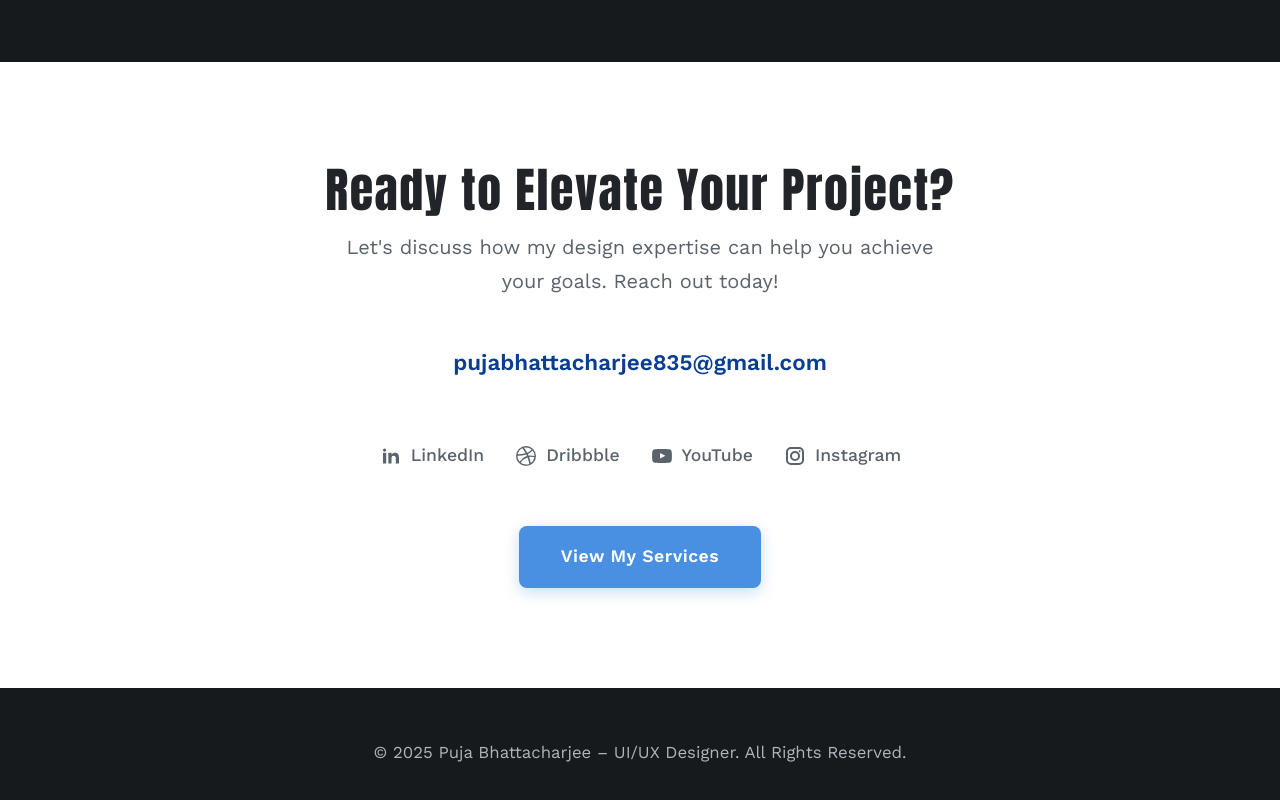
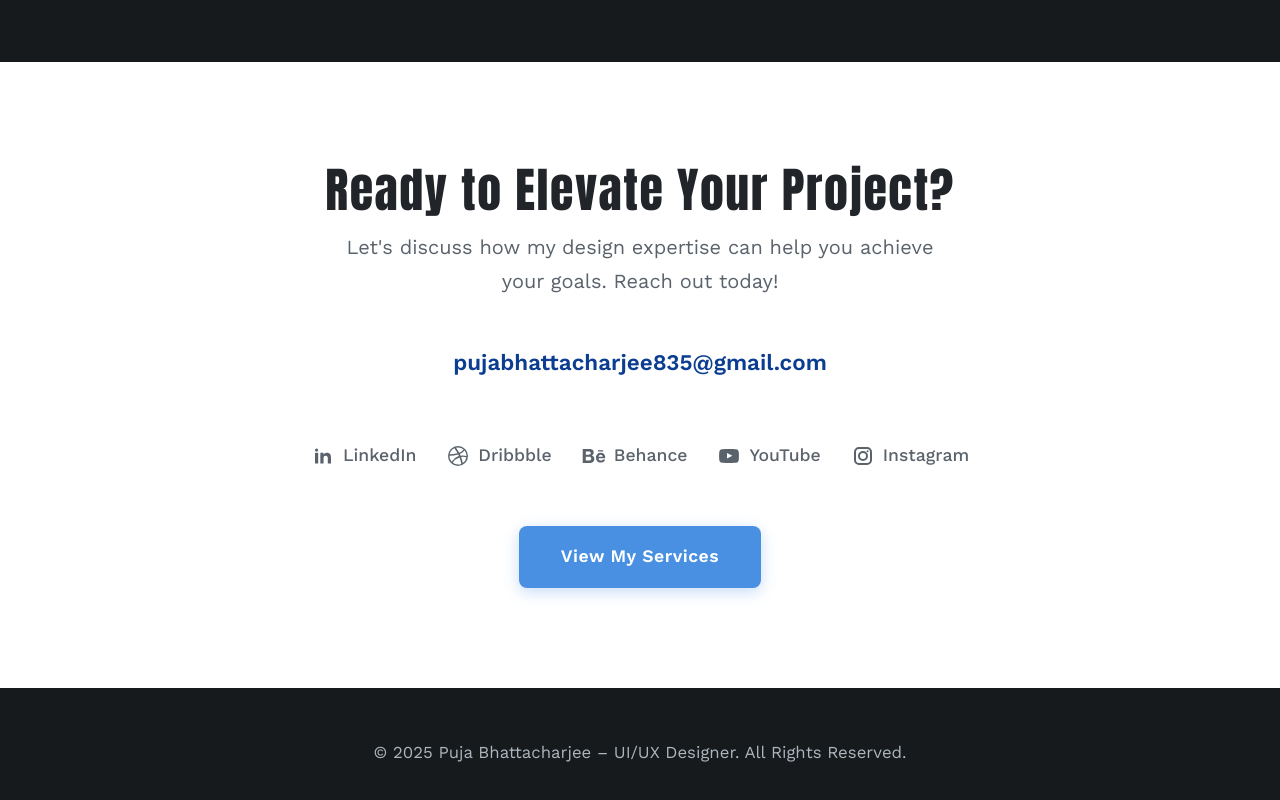
Before and after one commit to pujabhattacharjee835/me, a plain HTML site: page index.html in a window 1280 px wide. Shown: the part 7067-7867 px from the top of the page. Drawn offline with nearby package versions, Linux system fonts and the light colour scheme; no server answers.

Commit message:
Add files via upload

```diff
--- a/index.html
+++ b/index.html
@@ -286,19 +286,25 @@
             <p class="contact-subtitle">Let's discuss how my design expertise can help you achieve your goals. Reach out today!</p>
             <p><a href="mailto:pujabhattacharjee835@gmail.com" class="email-link">pujabhattacharjee835@gmail.com</a></p>
             <div class="contact-links">
-               <a href="https://linkedin.com/in/puja-bhattacharjee" target="_blank" rel="noopener noreferrer" aria-label="LinkedIn Profile" class="social-link">
+               <a href="https://www.linkedin.com/in/pujabhattacharjee7/" target="_blank" rel="noopener noreferrer" aria-label="LinkedIn Profile" class="social-link">
                   <svg class="w-6 h-6 text-gray-800 dark:text-white" aria-hidden="true" xmlns="http://www.w3.org/2000/svg" width="24" height="24" fill="currentColor" viewBox="0 0 24 24">
                      <path fill-rule="evenodd" d="M12.51 8.796v1.697a3.738 3.738 0 0 1 3.288-1.684c3.455 0 4.202 2.16 4.202 4.97V19.5h-3.2v-5.072c0-1.21-.244-2.766-2.128-2.766-1.827 0-2.139 1.317-2.139 2.676V19.5h-3.19V8.796h3.168ZM7.2 6.106a1.61 1.61 0 0 1-.988 1.483 1.595 1.595 0 0 1-1.743-.348A1.607 1.607 0 0 1 5.6 4.5a1.601 1.601 0 0 1 1.6 1.606Z" clip-rule="evenodd"/>
                      <path d="M7.2 8.809H4V19.5h3.2V8.809Z"/>
                   </svg>
                   LinkedIn
                </a>
-               <a href="https://dribbble.com/pujadesigns" target="_blank" rel="noopener noreferrer" aria-label="Dribbble Profile" class="social-link">
+               <a href="https://dribbble.com/pujabhattacharjee7" target="_blank" rel="noopener noreferrer" aria-label="Dribbble Profile" class="social-link">
                   <svg class="w-6 h-6 text-gray-800 dark:text-white" aria-hidden="true" xmlns="http://www.w3.org/2000/svg" width="24" height="24" fill="currentColor" viewBox="0 0 24 24">
                      <path fill-rule="evenodd" d="M12 2a10 10 0 1 0 10 10A10.009 10.009 0 0 0 12 2Zm6.613 4.614a8.523 8.523 0 0 1 1.93 5.32 20.093 20.093 0 0 0-5.949-.274c-.059-.149-.122-.292-.184-.441a23.879 23.879 0 0 0-.566-1.239 11.41 11.41 0 0 0 4.769-3.366ZM10 3.707a8.82 8.82 0 0 1 2-.238 8.5 8.5 0 0 1 5.664 2.152 9.608 9.608 0 0 1-4.476 3.087A45.755 45.755 0 0 0 10 3.707Zm-6.358 6.555a8.57 8.57 0 0 1 4.73-5.981 53.99 53.99 0 0 1 3.168 4.941 32.078 32.078 0 0 1-7.9 1.04h.002Zm2.01 7.46a8.51 8.51 0 0 1-2.2-5.707v-.262a31.641 31.641 0 0 0 8.777-1.219c.243.477.477.964.692 1.449-.114.032-.227.067-.336.1a13.569 13.569 0 0 0-6.942 5.636l.009.003ZM12 20.556a8.508 8.508 0 0 1-5.243-1.8 11.717 11.717 0 0 1 6.7-5.332.509.509 0 0 1 .055-.02 35.65 35.65 0 0 1 1.819 6.476 8.476 8.476 0 0 1-3.331.676Zm4.772-1.462A37.232 37.232 0 0 0 15.113 13a12.513 12.513 0 0 1 5.321.364 8.56 8.56 0 0 1-3.66 5.73h-.002Z" clip-rule="evenodd"/>
                   </svg>
                   Dribbble
                </a>
+			   <a href="https://www.behance.net/pujabhattacharjee7" target="_blank" rel="noopener noreferrer" aria-label="Behance Profile" class="social-link contact-links">
+			      <svg class="w-6 h-6 text-gray-800 dark:text-white" aria-hidden="true" xmlns="http://www.w3.org/2000/svg" width="512px" height="512px" fill="currentColor" viewBox="0 0 32 32">
+				     <path fill="currentColor" d="M 1 6.75 L 1 25.25 L 9.9375 25.25 C 10.765625 25.25 16.46875 25.082031 16.46875 19.875 C 16.46875 16.621094 14.230469 15.515625 13.09375 15.1875 C 13.929688 14.792969 15.59375 13.855469 15.59375 11.34375 C 15.59375 9.945313 15.394531 6.75 9.6875 6.75 Z M 21.375 8.46875 L 21.375 10.15625 L 28.28125 10.15625 L 28.28125 8.46875 Z M 5.0625 9.90625 L 8.875 9.90625 C 9.234375 9.90625 11.65625 9.714844 11.65625 12.03125 C 11.65625 14.011719 9.90625 14.21875 9.1875 14.21875 L 5.0625 14.21875 Z M 25 11.6875 C 19.777344 11.6875 18.6875 16.222656 18.6875 18.1875 C 18.6875 24.019531 23.46875 24.6875 25 24.6875 C 29.128906 24.6875 30.300781 22.015625 30.78125 20.53125 L 27.78125 20.53125 C 27.664063 20.914063 26.789063 22.15625 25.125 22.15625 C 22.335938 22.15625 22.09375 19.976563 22.09375 19 L 30.96875 19 C 31.148438 15.625 29.671875 11.6875 25 11.6875 Z M 24.90625 14.21875 C 25.738281 14.21875 26.410156 14.460938 26.8125 14.90625 C 27.214844 15.355469 27.511719 16.011719 27.59375 16.875 L 22.09375 16.875 C 22.109375 16.636719 22.164063 16.363281 22.25 16.0625 C 22.335938 15.753906 22.46875 15.460938 22.6875 15.1875 C 22.90625 14.917969 23.210938 14.683594 23.5625 14.5 C 23.921875 14.3125 24.367188 14.21875 24.90625 14.21875 Z M 5.0625 17 L 9.46875 17 C 10.34375 17 12.40625 17.136719 12.40625 19.65625 C 12.40625 22.097656 9.808594 22.09375 9.40625 22.09375 L 5.0625 22.09375 Z"/>
+				  </svg>
+				  Behance
+				</a>
                <a href="https://www.youtube.com/@puja_uiux/videos" target="_blank" rel="noopener noreferrer" aria-label="YouTube Channel" class="social-link">
                   <svg class="w-6 h-6 text-gray-800 dark:text-white" aria-hidden="true" xmlns="http://www.w3.org/2000/svg" width="24" height="24" fill="currentColor" viewBox="0 0 24 24">
                      <path fill-rule="evenodd" d="M21.7 8.037a4.26 4.26 0 0 0-.789-1.964 2.84 2.84 0 0 0-1.984-.839c-2.767-.2-6.926-.2-6.926-.2s-4.157 0-6.928.2a2.836 2.836 0 0 0-1.983.839 4.225 4.225 0 0 0-.79 1.965 30.146 30.146 0 0 0-.2 3.206v1.5a30.12 30.12 0 0 0 .2 3.206c.094.712.364 1.39.784 1.972.604.536 1.38.837 2.187.848 1.583.151 6.731.2 6.731.2s4.161 0 6.928-.2a2.844 2.844 0 0 0 1.985-.84 4.27 4.27 0 0 0 .787-1.965 30.12 30.12 0 0 0 .2-3.206v-1.516a30.672 30.672 0 0 0-.202-3.206Zm-11.692 6.554v-5.62l5.4 2.819-5.4 2.801Z" clip-rule="evenodd"/>
--- a/resources/styles.css
+++ b/resources/styles.css
@@ -768,6 +768,10 @@ header .cta-btn {
 	color: #ea4c89;
 }
 
+.contact-links a[aria-label="Behance Profile"]:hover {
+    color: #3c3f3f;
+}
+
 .contact-links a[aria-label="YouTube Channel"]:hover {
 	color: #ff0000;
 }
```
